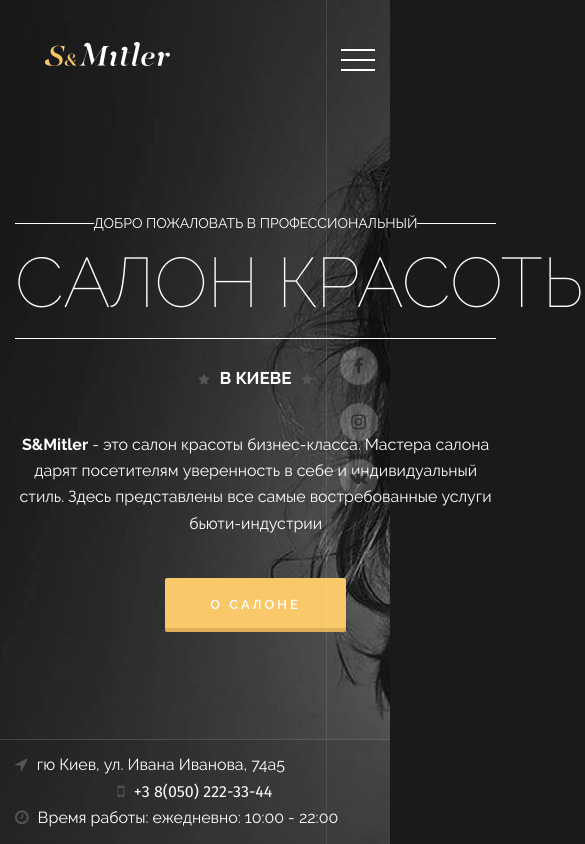
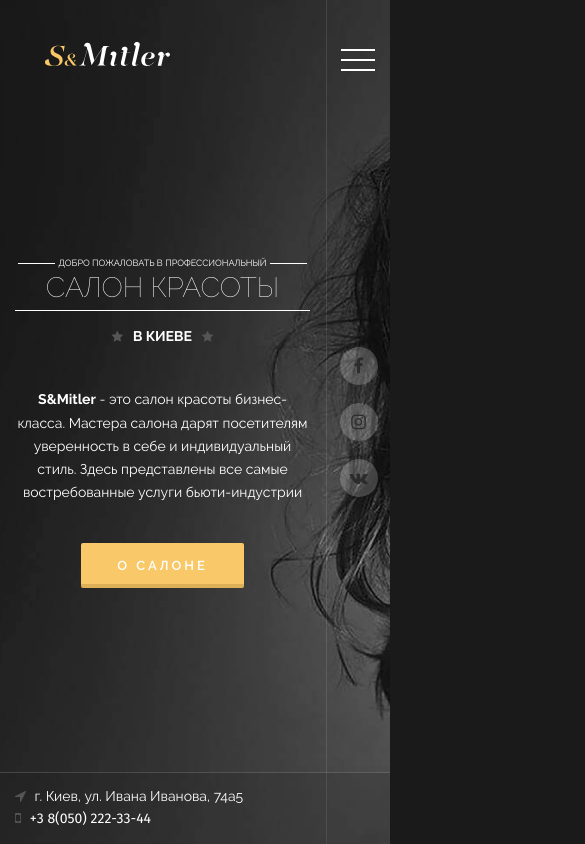
Before and after one commit to Inkori/Mitler, a plain HTML site: page index.html in a window 390 px wide. Shown: the top 844 px of the page, 585 px wide, since content can reach past the window. Drawn offline with Linux system fonts and the light colour scheme.

Commit message:
Adaptive header

```diff
--- a/index.html
+++ b/index.html
@@ -88,13 +88,13 @@
 					<div class="header-contacts">
 						<div class="container">
 							<div class="row">
-								<div class="col-md-4">
-									<i class="fa fa-location-arrow"></i> гю Киев, ул. Ивана Иванова, 74а5
+								<div class="col-md-4 col-sm-6">
+									<i class="fa fa-location-arrow"></i> г. Киев, ул. Ивана Иванова, 74а5
 								</div>
-								<div class="col-md-4">
+								<div class="col-md-4 col-sm-6">
 									<div class="phone-h"><i class="fa fa-mobile"></i> +3 8(050) 222-33-44</div>
 								</div>
-								<div class="col-md-4">
+								<div class="col-md-4 hidden-sm hidden-xs">
 									<i class="fa fa-clock-o"></i> Время работы: ежедневно: 10:00 - 22:00
 								</div>
 							</div>
--- a/sass/_media.sass
+++ b/sass/_media.sass
@@ -4,27 +4,47 @@
 
 /* Large Devices, Wide Screens */
 @media only screen and (max-width : 1200px)
-	/**/
-
+	.welcome
+		.h1
+			font-size: 64px
+	.header-contacts
+		font-size: 14px
 
 /* Medium Devices, Desktops */
 @media only screen and (max-width : 992px)
-	/**/
+	.welcome
+		.h1
+			font-size: 48px
 
 
 /* Small Devices, Tablets */
 @media only screen and (max-width : 768px)
-	/**/
+	.header-contacts
+		.phone-h
+			text-align: left
+	.button
+		padding: 12px 36px
 
 
 /* Extra Small Devices, Phones */
 @media only screen and (max-width : 480px)
-	/**/
-
+	.welcome
+		.h1
+			font-size: 28px
+			margin-top: 5px
+		p
+			span
+				font-size: 9px
+		strong
+			margin-top: 14px
+			font-size: 14px
+	.header-composition
+		p
+			font-size: 14px
 
 /* Custom, iPhone Retina */
 @media only screen and (max-width : 320px)
-	/**/
+		/**/
 
 
 /*==========  Mobile First  ==========*/
--- a/sass/main.sass
+++ b/sass/main.sass
@@ -233,6 +233,7 @@ html.mm-opened #my-menu
 			position: relative
 			background-color: #fff
 			display: inline-block
+			margin: 0 3px
 	.h1
 		font-weight: 100
 		font-size: 70px
```
Also changed, not shown: css/main.min.css.
